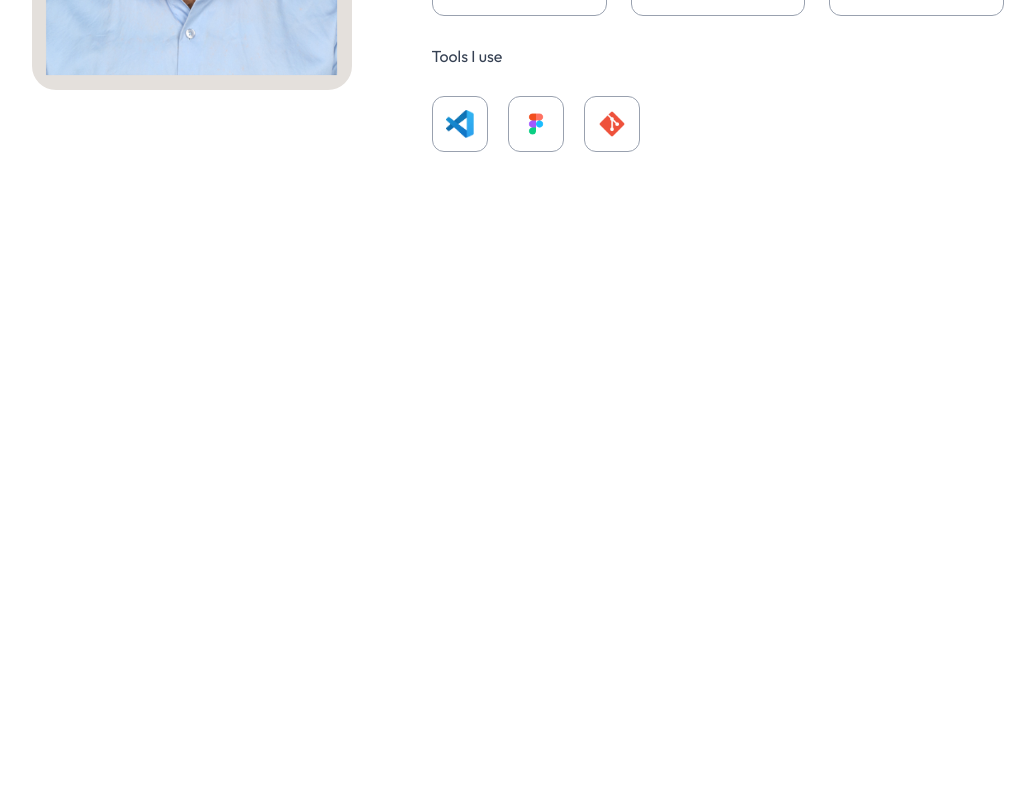
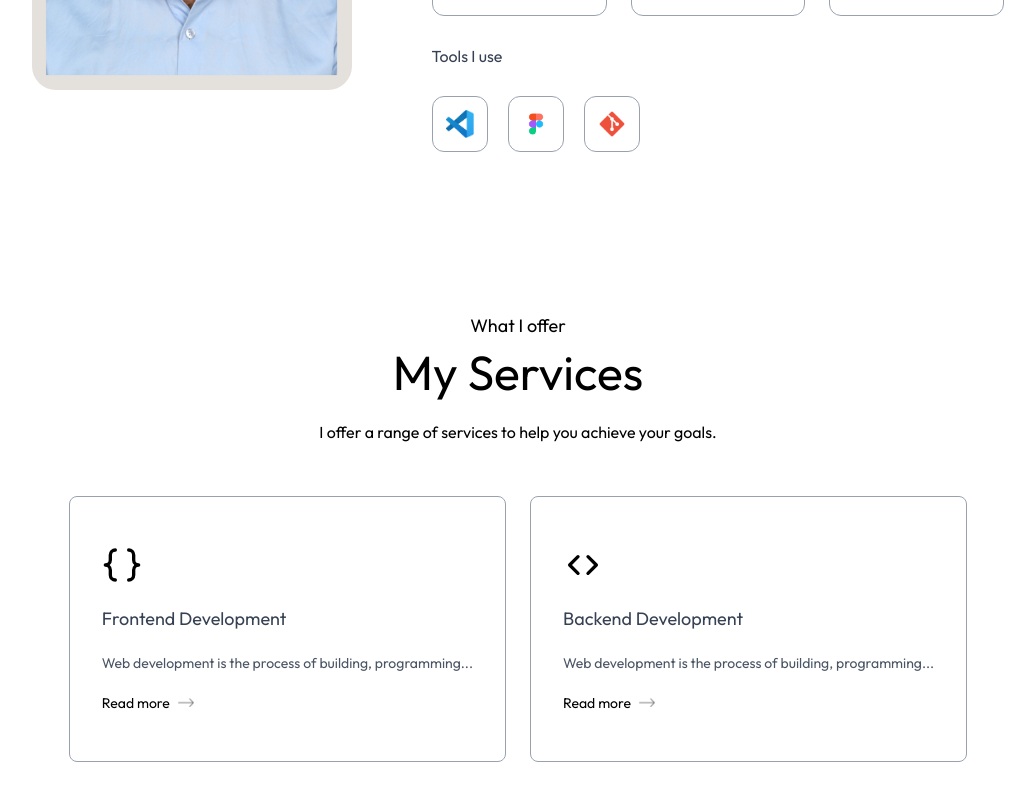
Before and after one commit to Hadayetullah/portfolio-v2, a Next.js app: page / in a window 1280 px wide. Shown: the part 1369-2169 px from the top of the page, without its empty margins (122-1157 px from the left). Before the commit the page ends 1641 px from the top, so only its background shows below. Built offline with nearby package versions, Linux system fonts and the light colour scheme; a web font is replaced by a local one.

Commit message:
Create Services component

```diff
--- /dev/null
+++ b/app/components/Services.tsx
@@ -0,0 +1,62 @@
+import React from 'react'
+// import { backendSvgIcon, frontendSvgIcon } from '../../assets/svgIcons';
+import { assets, serviceData } from '@/assets/assets';
+import Image from 'next/image';
+
+type Props = {}
+
+const Services = (props: Props) => {
+
+    // const serviceData = [
+    //     {
+    //         title: 'Frontend Development',
+    //         description: 'some text',
+    //         icon: frontendSvgIcon
+    //     },
+    //     {
+    //         title: 'Backend Development',
+    //         description: 'some text',
+    //         icon: backendSvgIcon
+    //     },
+    // ];
+
+  return (
+    <div id="services" className='w-full px-[12%] py-10 scroll-mt-20 '>
+        <h4 className='text-center mb-2 text-lg font-ovo '>What I offer</h4>
+
+        <h2 className='text-5xl text-center font-ovo '>My Services</h2>
+
+        <p className='text-center max-w-2xl mx-auto mt-5 mb-12 font-ovo '>
+            I offer a range of services to help you achieve your goals.
+        </p>
+
+        <div className='flex justify-center gap-6 my-10 items-center'>
+            {
+                serviceData.map(({icon, title, description, link}, index) => (
+                    <div
+                        key={index}
+                        className='border border-gray-400 rounded-lg px-8 py-12 hover:shadow-shadowblack cursor-pointer hover:bg-lighthover hover:-translate-y-1 duration-500'
+                    >
+                        <div className={`w-10`}>
+                            {icon}
+                        </div>
+
+                        <h3 className='text-lg my-5 text-gray-700'>{title}</h3>
+
+                        <p className='text-sm text-gray-600 leading-5'>{description}</p>
+
+                        <a
+                            href={link}
+                            className='flex items-center gap-2 text-sm mt-5'
+                        >
+                            Read more <Image src={assets.right_arrow} alt='' className='w-4' />
+                        </a>
+                    </div>
+                ))
+            }
+        </div>
+    </div>
+  )
+}
+
+export default Services
--- a/app/page.tsx
+++ b/app/page.tsx
@@ -2,6 +2,7 @@ import Image from "next/image";
 import Navbar from "./components/Navbar";
 import Header from "./components/Header";
 import About from "./components/About";
+import Services from "./components/Services";
 
 export default function Home() {
   return (
@@ -9,6 +10,7 @@ export default function Home() {
     <Navbar />
     <Header />
     <About />
+    <Services />
     </>
   );
 }
--- a/assets/assets.js
+++ b/assets/assets.js
@@ -35,6 +35,7 @@ import right_arrow from './right-arrow.png';
 import send_icon from './send-icon.png';
 import right_arrow_bold from './right-arrow-bold.png';
 import right_arrow_bold_dark from './right-arrow-bold-dark.png';
+import { backendSvgIcon, frontendSvgIcon } from './svgIcons';
 
 export const assets = {
     user_image,
@@ -100,11 +101,16 @@ export const workData = [
 ]
 
 export const serviceData = [
-    { icon: assets.web_icon, title: 'Web design', description: 'Web development is the process of building, programming...', link: '' },
-    { icon: assets.mobile_icon, title: 'Mobile app', description: 'Mobile app development involves creating software for mobile devices...', link: '' },
-    { icon: assets.ui_icon, title: 'UI/UX design', description: 'UI/UX design focuses on creating a seamless user experience...', link: '' },
-    { icon: assets.graphics_icon, title: 'Graphics design', description: 'Creative design solutions to enhance visual communication...', link: '' },
+    { icon: frontendSvgIcon, title: 'Frontend Development', description: 'Web development is the process of building, programming...', link: '' },
+    { icon: backendSvgIcon, title: 'Backend Development', description: 'Web development is the process of building, programming...', link: '' },
 ]
+
+// export const serviceData = [
+//     { icon: assets.web_icon, title: 'Web design', description: 'Web development is the process of building, programming...', link: '' },
+//     { icon: assets.mobile_icon, title: 'Mobile app', description: 'Mobile app development involves creating software for mobile devices...', link: '' },
+//     { icon: assets.ui_icon, title: 'UI/UX design', description: 'UI/UX design focuses on creating a seamless user experience...', link: '' },
+//     { icon: assets.graphics_icon, title: 'Graphics design', description: 'Creative design solutions to enhance visual communication...', link: '' },
+// ]
 
 export const infoList = [
     { icon: assets.code_icon, iconDark: assets.code_icon_dark, title: 'Languages', description: 'HTML, CSS, JavaScript React Js, Next Js' },
--- /dev/null
+++ b/assets/svgIcons.tsx
@@ -0,0 +1,7 @@
+export const frontendSvgIcon = (
+        <svg xmlns="http://www.w3.org/2000/svg" viewBox="0 0 24 24" fill="currentColor"><path d="M6 6a2 2 0 0 1 2-2 1 1 0 0 0 0-2 4 4 0 0 0-4 4v3a2 2 0 0 1-2 2 1 1 0 0 0 0 2 2 2 0 0 1 2 2v3a4 4 0 0 0 4 4 1 1 0 0 0 0-2 2 2 0 0 1-2-2v-3a4 4 0 0 0-1.38-3A4 4 0 0 0 6 9Zm16 5a2 2 0 0 1-2-2V6a4 4 0 0 0-4-4 1 1 0 0 0 0 2 2 2 0 0 1 2 2v3a4 4 0 0 0 1.38 3A4 4 0 0 0 18 15v3a2 2 0 0 1-2 2 1 1 0 0 0 0 2 4 4 0 0 0 4-4v-3a2 2 0 0 1 2-2 1 1 0 0 0 0-2Z"></path></svg>
+    );
+
+export const backendSvgIcon = (
+    <svg xmlns="http://www.w3.org/2000/svg" viewBox="0 0 24 24" fill="currentColor"><path d="M9.71,6.29a1,1,0,0,0-1.42,0l-5,5a1,1,0,0,0,0,1.42l5,5a1,1,0,0,0,1.42,0,1,1,0,0,0,0-1.42L5.41,12l4.3-4.29A1,1,0,0,0,9.71,6.29Zm11,5-5-5a1,1,0,0,0-1.42,1.42L18.59,12l-4.3,4.29a1,1,0,0,0,0,1.42,1,1,0,0,0,1.42,0l5-5A1,1,0,0,0,20.71,11.29Z"></path></svg>
+);
```
